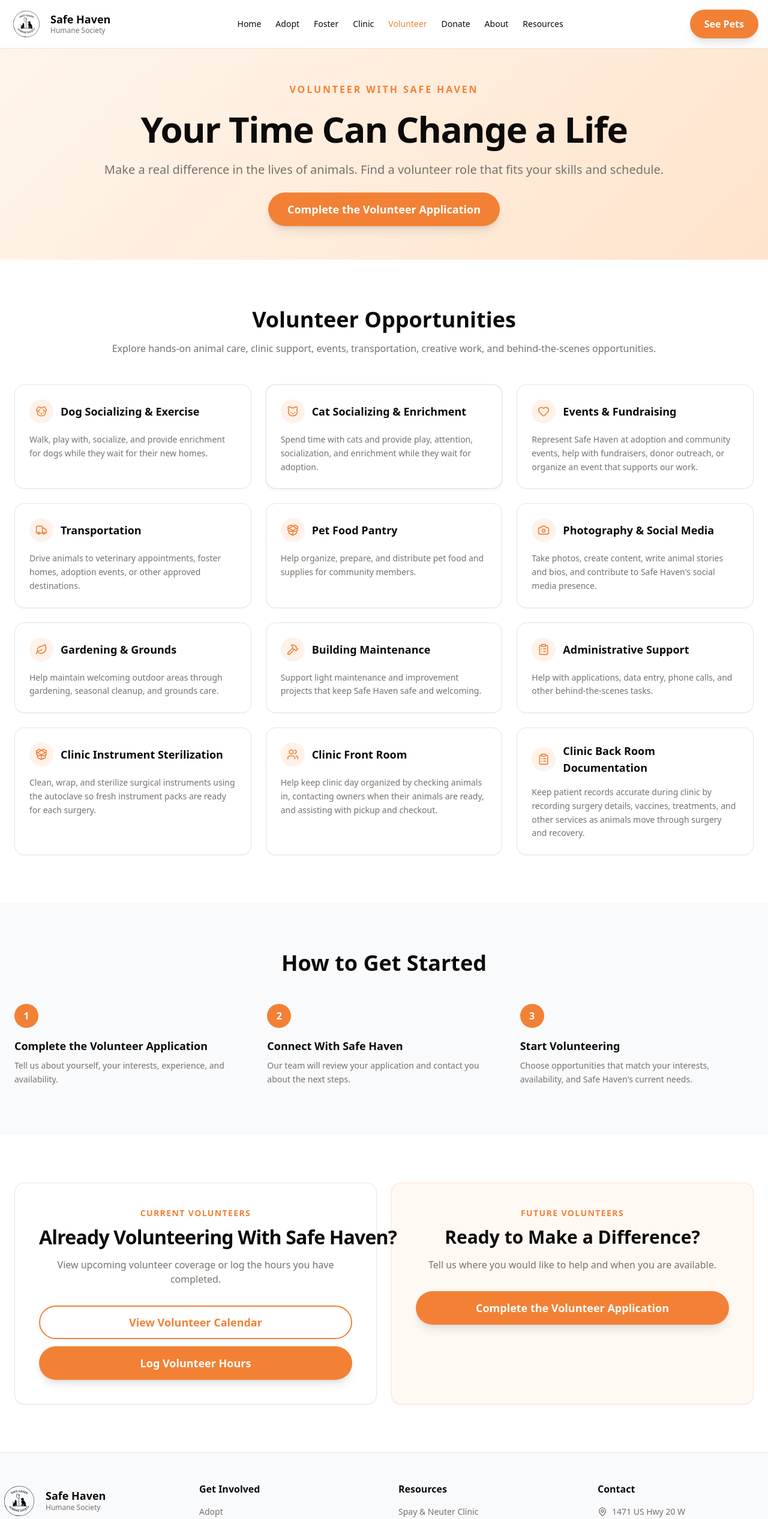
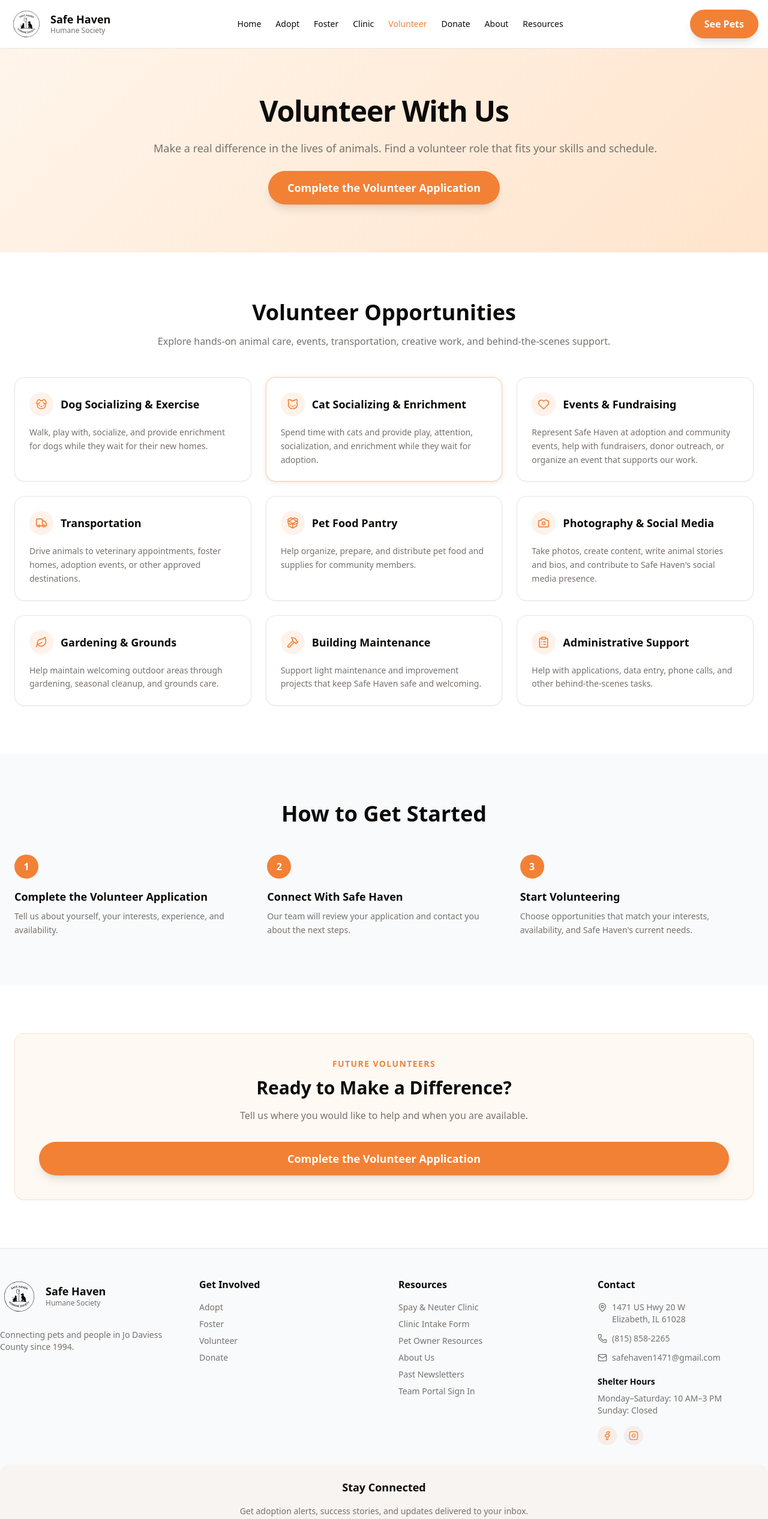
Before and after one commit to 7nqwsvhv99-hash/safe-haven-site, a Next.js app: page /volunteer in a window 1280 px wide. Shown: the top 2533 px of the page at 60% size. Built offline with nearby package versions, Linux system fonts and the light colour scheme.

Commit message:
Move current volunteer tools into portal

```diff
--- a/src/app/volunteer/page.tsx
+++ b/src/app/volunteer/page.tsx
@@ -2,7 +2,6 @@ import Link from "next/link"
 import { Button } from "@/components/ui/button"
 import { Card } from "@/components/ui/card"
 import {
-  Calendar,
   Camera,
   Cat,
   ClipboardList,
@@ -15,22 +14,16 @@ import {
   Users,
 } from "lucide-react"
 
-const volunteerCalendarUrl =
-  "https://www.calendarwiz.com/calendars/calendar.php?crd=safehavenil&nolog=0&cid[]=all"
-
 export default function VolunteerPage() {
   return (
     <div className="flex flex-col">
       <section className="hero-gradient">
-        <div className="container-custom py-10 md:py-12 lg:py-14">
-          <div className="max-w-6xl mx-auto text-center space-y-6">
-            <p className="text-sm md:text-base font-semibold uppercase tracking-[0.18em] text-primary">
-              Volunteer With Safe Haven
-            </p>
-            <h1 className="text-4xl md:text-5xl lg:text-6xl font-bold tracking-tight">
-              Your Time Can Change a Life
+        <div className="container-custom section-padding">
+          <div className="max-w-3xl mx-auto text-center space-y-6">
+            <h1 className="text-4xl md:text-5xl font-bold tracking-tight">
+              Volunteer With Us
             </h1>
-            <p className="text-lg md:text-xl text-muted-foreground max-w-6xl mx-auto lg:whitespace-nowrap">
+            <p className="text-lg text-muted-foreground md:whitespace-nowrap">
               Make a real difference in the lives of animals. Find a volunteer role that fits your skills and schedule.
             </p>
             <Button asChild size="lg">
@@ -46,7 +39,7 @@ export default function VolunteerPage() {
             Volunteer Opportunities
           </h2>
           <p className="text-center text-muted-foreground mx-auto mb-12 md:whitespace-nowrap">
-            Explore hands-on animal care, clinic support, events, transportation, creative work, and behind-the-scenes opportunities.
+            Explore hands-on animal care, events, transportation, creative work, and behind-the-scenes support.
           </p>
           <div className="grid grid-cols-1 md:grid-cols-2 lg:grid-cols-3 gap-6">
             {volunteerRoles.map((role) => (
@@ -84,31 +77,8 @@ export default function VolunteerPage() {
       </section>
 
       <section className="section-padding bg-white">
-        <div className="container-custom max-w-6xl">
-          <div className="grid grid-cols-1 lg:grid-cols-2 gap-6">
-            <Card className="p-8 md:p-10 text-center h-full">
-              <p className="mb-3 text-sm font-bold uppercase tracking-widest text-primary">
-                Current volunteers
-              </p>
-              <h2 className="text-3xl font-bold tracking-tight lg:text-[2rem] lg:whitespace-nowrap">
-                Already Volunteering With Safe Haven?
-              </h2>
-              <p className="mt-4 text-muted-foreground">
-                View upcoming volunteer coverage or log the hours you have completed.
-              </p>
-              <div className="mt-8 flex flex-col gap-3">
-                <Button asChild variant="outline" size="lg">
-                  <a href={volunteerCalendarUrl} target="_blank" rel="noreferrer">
-                    View Volunteer Calendar
-                  </a>
-                </Button>
-                <Button asChild size="lg">
-                  <Link href="/volunteer-hours">Log Volunteer Hours</Link>
-                </Button>
-              </div>
-            </Card>
-
-            <Card className="p-8 md:p-10 text-center h-full bg-primary/5 border-primary/20">
+        <div className="container-custom max-w-3xl">
+            <Card className="p-8 md:p-10 text-center bg-primary/5 border-primary/20">
               <p className="mb-3 text-sm font-bold uppercase tracking-widest text-primary">
                 Future volunteers
               </p>
@@ -124,7 +94,6 @@ export default function VolunteerPage() {
                 </Button>
               </div>
             </Card>
-          </div>
         </div>
       </section>
     </div>
@@ -186,24 +155,6 @@ const volunteerRoles = [
     description:
       "Help with applications, data entry, phone calls, and other behind-the-scenes tasks.",
   },
-  {
-    title: "Clinic Instrument Sterilization",
-    icon: <PackageOpen className="h-5 w-5 text-primary" />,
-    description:
-      "Clean, wrap, and sterilize surgical instruments using the autoclave so fresh instrument packs are ready for each surgery.",
-  },
-  {
-    title: "Clinic Front Room",
-    icon: <Users className="h-5 w-5 text-primary" />,
-    description:
-      "Help keep clinic day organized by checking animals in, contacting owners when their animals are ready, and assisting with pickup and checkout.",
-  },
-  {
-    title: "Clinic Back Room Documentation",
-    icon: <ClipboardList className="h-5 w-5 text-primary" />,
-    description:
-      "Keep patient records accurate during clinic by recording surgery details, vaccines, treatments, and other services as animals move through surgery and recovery.",
-  },
 ]
 
 const steps = [
```
